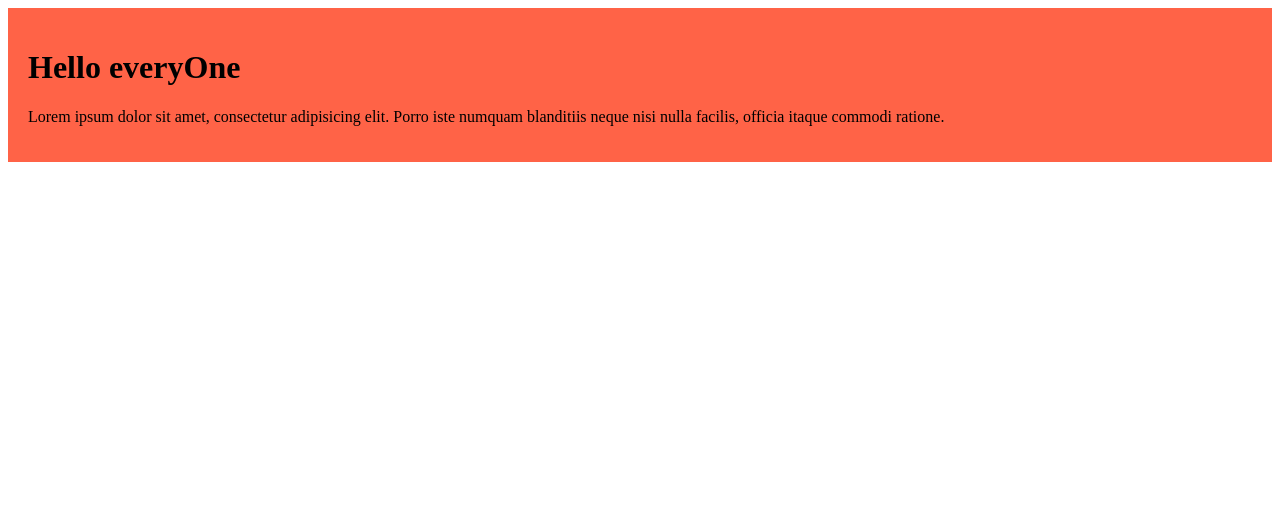
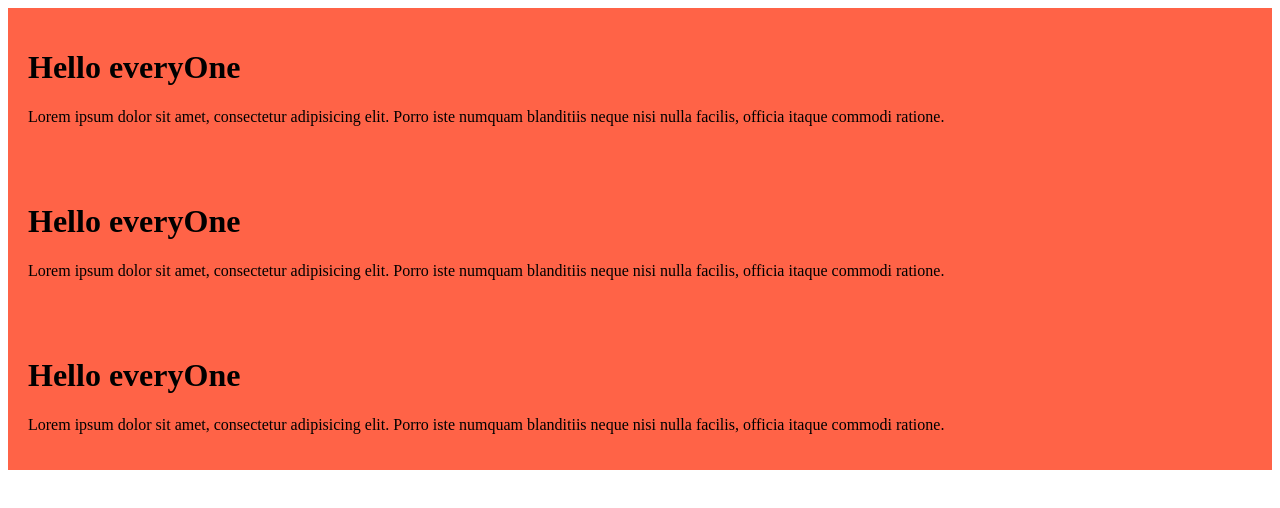
Before and after one commit to Jubair234/new-repo, a plain HTML site: page index.html in a window 1280 px wide. Drawn offline with Linux system fonts and the light colour scheme.

Commit message:
Added two more div

```diff
--- a/index.html
+++ b/index.html
@@ -11,5 +11,13 @@
     <h1>Hello everyOne</h1>
     <p>Lorem ipsum dolor sit amet, consectetur adipisicing elit. Porro iste numquam blanditiis neque nisi nulla facilis, officia itaque commodi ratione.</p>
 </div>
+    <div>
+    <h1>Hello everyOne</h1>
+    <p>Lorem ipsum dolor sit amet, consectetur adipisicing elit. Porro iste numquam blanditiis neque nisi nulla facilis, officia itaque commodi ratione.</p>
+</div>
+    <div>
+    <h1>Hello everyOne</h1>
+    <p>Lorem ipsum dolor sit amet, consectetur adipisicing elit. Porro iste numquam blanditiis neque nisi nulla facilis, officia itaque commodi ratione.</p>
+</div>
 </body>
 </html>
```
